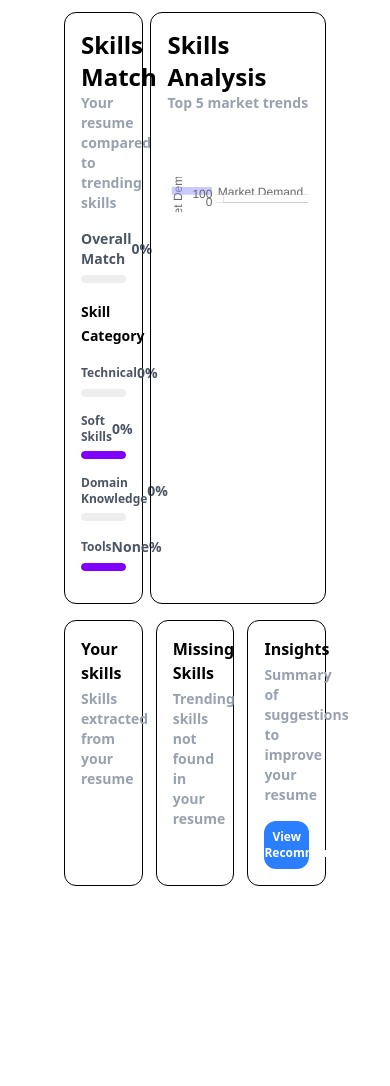
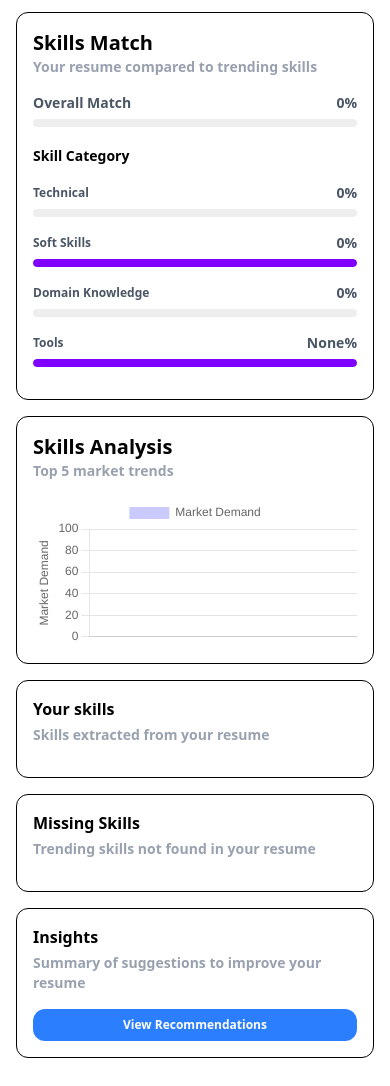
Before and after one commit to aust21/skill-gap-analyzer, a Flask app: page /dashboard in a window 390 px wide. Shown: the part 252-1338 px from the top of the page. Before the commit the page ends 1138 px from the top, so only its background shows below. Run offline with Flask 2, Linux system fonts and the light colour scheme.

Commit message:
responsive

```diff
--- a/src/frontend/static/css/output.css
+++ b/src/frontend/static/css/output.css
@@ -18,9 +18,7 @@
     --color-blue-700: oklch(0.488 0.243 264.376);
     --color-blue-900: oklch(0.379 0.146 265.522);
     --color-blue-950: oklch(0.282 0.091 267.935);
-    --color-gray-50: oklch(0.985 0.002 247.839);
     --color-gray-100: oklch(0.967 0.003 264.542);
-    --color-gray-200: oklch(0.928 0.006 264.531);
     --color-gray-300: oklch(0.872 0.01 258.338);
     --color-gray-400: oklch(0.707 0.022 261.325);
     --color-gray-500: oklch(0.551 0.027 264.364);
@@ -34,6 +32,8 @@
     --text-xs--line-height: calc(1 / 0.75);
     --text-sm: 0.875rem;
     --text-sm--line-height: calc(1.25 / 0.875);
+    --text-base: 1rem;
+    --text-base--line-height: calc(1.5 / 1);
     --text-lg: 1.125rem;
     --text-lg--line-height: calc(1.75 / 1.125);
     --text-xl: 1.25rem;
@@ -46,7 +46,6 @@
     --font-weight-semibold: 600;
     --font-weight-bold: 700;
     --tracking-tight: -0.025em;
-    --tracking-wider: 0.05em;
     --radius-md: 0.375rem;
     --radius-lg: 0.5rem;
     --radius-xl: 0.75rem;
@@ -286,9 +276,6 @@
   }
   .mt-8 {
     margin-top: calc(var(--spacing) * 8);
-  }
-  .mt-16 {
-    margin-top: calc(var(--spacing) * 16);
   }
   .mt-\[1rem\] {
     margin-top: 1rem;
@@ -401,14 +373,8 @@
   .w-\[5rem\] {
     width: 5rem;
   }
-  .w-\[30\%\] {
-    width: 30%;
-  }
   .w-\[40\%\] {
     width: 40%;
-  }
-  .w-\[67\%\] {
-    width: 67%;
   }
   .w-\[70\%\] {
     width: 70%;
@@ -422,32 +388,34 @@
   .w-full {
     width: 100%;
   }
-  .min-w-full {
-    min-width: 100%;
+  .flex-shrink {
+    flex-shrink: 1;
   }
   .flex-shrink-0 {
     flex-shrink: 0;
   }
+  .border-collapse {
+    border-collapse: collapse;
+  }
   .translate-x-\[-50\%\] {
     --tw-translate-x: -50%;
-    translate: var(--tw-translate-x) var(--tw-translate-y);
-  }
-  .-translate-y-1\/2 {
-    --tw-translate-y: calc(calc(1/2 * 100%) * -1);
     translate: var(--tw-translate-x) var(--tw-translate-y);
   }
   .translate-y-\[-50\%\] {
     --tw-translate-y: -50%;
     translate: var(--tw-translate-x) var(--tw-translate-y);
   }
-  .transform {
-    transform: var(--tw-rotate-x) var(--tw-rotate-y) var(--tw-rotate-z) var(--tw-skew-x) var(--tw-skew-y);
-  }
   .cursor-pointer {
     cursor: pointer;
   }
+  .resize {
+    resize: both;
+  }
   .grid-cols-1 {
     grid-template-columns: repeat(1, minmax(0, 1fr));
+  }
+  .flex-col {
+    flex-direction: column;
   }
   .flex-wrap {
     flex-wrap: wrap;
@@ -631,17 +569,11 @@
   .px-5 {
     padding-inline: calc(var(--spacing) * 5);
   }
-  .px-6 {
-    padding-inline: calc(var(--spacing) * 6);
-  }
   .px-8 {
     padding-inline: calc(var(--spacing) * 8);
   }
   .px-10 {
     padding-inline: calc(var(--spacing) * 10);
-  }
-  .px-16 {
-    padding-inline: calc(var(--spacing) * 16);
   }
   .py-1 {
     padding-block: calc(var(--spacing) * 1);
@@ -841,9 +746,35 @@
       outline-color: var(--color-white);
     }
   }
-  .disabled\:opacity-50 {
-    &:disabled {
-      opacity: 50%;
+  .sm\:px-8 {
+    @media (width >= 40rem) {
+      padding-inline: calc(var(--spacing) * 8);
+    }
+  }
+  .sm\:text-sm {
+    @media (width >= 40rem) {
+      font-size: var(--text-sm);
+      line-height: var(--tw-leading, var(--text-sm--line-height));
+    }
+  }
+  .md\:mt-4 {
+    @media (width >= 48rem) {
+      margin-top: calc(var(--spacing) * 4);
+    }
+  }
+  .md\:mt-8 {
+    @media (width >= 48rem) {
+      margin-top: calc(var(--spacing) * 8);
+    }
+  }
+  .md\:mt-16 {
+    @media (width >= 48rem) {
+      margin-top: calc(var(--spacing) * 16);
+    }
+  }
+  .md\:w-\[30\%\] {
+    @media (width >= 48rem) {
+      width: 30%;
     }
   }
   .md\:w-\[50\%\] {
@@ -851,14 +782,46 @@
       width: 50%;
     }
   }
+  .md\:w-\[67\%\] {
+    @media (width >= 48rem) {
+      width: 67%;
+    }
+  }
   .md\:grid-cols-2 {
     @media (width >= 48rem) {
       grid-template-columns: repeat(2, minmax(0, 1fr));
     }
   }
-  .md\:grid-cols-3 {
+  .md\:flex-row {
     @media (width >= 48rem) {
-      grid-template-columns: repeat(3, minmax(0, 1fr));
+      flex-direction: row;
+    }
+  }
+  .md\:px-16 {
+    @media (width >= 48rem) {
+      padding-inline: calc(var(--spacing) * 16);
+    }
+  }
+  .md\:text-2xl {
+    @media (width >= 48rem) {
+      font-size: var(--text-2xl);
+      line-height: var(--tw-leading, var(--text-2xl--line-height));
+    }
+  }
+  .md\:text-base {
+    @media (width >= 48rem) {
+      font-size: var(--text-base);
+      line-height: var(--tw-leading, var(--text-base--line-height));
+    }
+  }
+  .lg\:mt-16 {
+    @media (width >= 64rem) {
+      margin-top: calc(var(--spacing) * 16);
+    }
+  }
+  .lg\:w-\[30\%\] {
+    @media (width >= 64rem) {
+      width: 30%;
     }
   }
   .lg\:w-\[40\%\] {
@@ -866,14 +829,19 @@
       width: 40%;
     }
   }
-  .lg\:grid-cols-2 {
+  .lg\:w-\[67\%\] {
     @media (width >= 64rem) {
-      grid-template-columns: repeat(2, minmax(0, 1fr));
+      width: 67%;
     }
   }
   .lg\:grid-cols-3 {
     @media (width >= 64rem) {
       grid-template-columns: repeat(3, minmax(0, 1fr));
+    }
+  }
+  .lg\:flex-row {
+    @media (width >= 64rem) {
+      flex-direction: row;
     }
   }
 }
@@ -892,42 +860,7 @@
   inherits: false;
   initial-value: 0;
 }
-@property --tw-rotate-x {
-  syntax: "*";
-  inherits: false;
-  initial-value: rotateX(0);
-}
-@property --tw-rotate-y {
-  syntax: "*";
-  inherits: false;
-  initial-value: rotateY(0);
-}
-@property --tw-rotate-z {
-  syntax: "*";
-  inherits: false;
-  initial-value: rotateZ(0);
-}
-@property --tw-skew-x {
-  syntax: "*";
-  inherits: false;
-  initial-value: skewX(0);
-}
-@property --tw-skew-y {
-  syntax: "*";
-  inherits: false;
-  initial-value: skewY(0);
-}
 @property --tw-space-y-reverse {
-  syntax: "*";
-  inherits: false;
-  initial-value: 0;
-}
-@property --tw-space-x-reverse {
-  syntax: "*";
-  inherits: false;
-  initial-value: 0;
-}
-@property --tw-divide-y-reverse {
   syntax: "*";
   inherits: false;
   initial-value: 0;
--- a/src/frontend/templates/dash/dashboard.html
+++ b/src/frontend/templates/dash/dashboard.html
@@ -1,7 +1,11 @@
-<section class="py-3 px-16">
-  <div class="flex justify-between items-stretch w-full">
-    <div class="border border-1 rounded-xl w-[30%] p-4">
-      <h2 class="font-bold text-2xl">Skills Match</h2>
+<section class="py-3 px-4 sm:px-8 md:px-16">
+  <!-- Top Row - Skills Match & Analysis -->
+  <div
+    class="flex flex-col lg:flex-row justify-between items-stretch w-full gap-4 mb-4"
+  >
+    <!-- Skills Match Card -->
+    <div class="border border-1 rounded-xl w-full lg:w-[30%] p-4">
+      <h2 class="font-bold text-xl md:text-2xl">Skills Match</h2>
       <p class="text-gray-400 font-semibold text-sm">
         Your resume compared to trending skills
       </p>
@@ -23,50 +27,36 @@
 
         <div class="w-full">
           <span class="font-semibold text-sm">Skill Category</span>
-
           {% include 'dash/skills_categories.html' %}
         </div>
       </div>
     </div>
 
-    <div class="border border-1 rounded-xl w-[67%] p-4">
-      <h2 class="font-bold text-2xl">Skills Analysis</h2>
+    <!-- Skills Analysis Card -->
+    <div class="border border-1 rounded-xl w-full lg:w-[67%] p-4">
+      <h2 class="font-bold text-xl md:text-2xl">Skills Analysis</h2>
       <p class="text-gray-400 font-semibold text-sm">Top 5 market trends</p>
-      <div class="w-full mt-16">
-        <canvas id="skillsChart" width="600" height="150"></canvas>
+      <div class="w-full mt-4 md:mt-8 lg:mt-16">
+        <canvas id="skillsChart" class="w-full" height="150"></canvas>
       </div>
     </div>
   </div>
 
-  <!-- matching skills -->
-
-  <div class="flex justify-between items-stretch my-4">
-    <div class="border border-1 rounded-xl w-[30%] p-4">
+  <!-- Bottom Row - Skills Cards -->
+  <div
+    class="flex flex-col md:flex-row justify-between items-stretch gap-4 my-4"
+  >
+    <!-- Your Skills Card -->
+    <div class="border border-1 rounded-xl w-full md:w-[30%] p-4">
       <h4 class="font-semibold">Your skills</h4>
       <p class="text-sm font-semibold text-gray-400 mt-1">
         Skills extracted from your resume
       </p>
 
-      <div class="flex flex-wrap overflow-x-hidden items-center gap-3 mt-4">
+      <div class="flex flex-wrap items-center gap-2 mt-4">
         {% for skill in extracted_skills %}
-        <p class="bg-green-400 rounded-3xl py-1 px-4 font-semibold text-sm">
-          {{skill}}
-        </p>
-        {% endfor %}
-      </div>
-    </div>
-
-    <!-- missing skills -->
-
-    <div class="border border-1 rounded-xl w-[30%] p-4">
-      <h4 class="font-semibold">Missing Skills</h4>
-      <p class="text-sm font-semibold text-gray-400 mt-1">
-        Trending skills not found in your resume
-      </p>
-      <div class="flex flex-wrap overflow-x-hidden items-center gap-3 mt-4">
-        {% for skill in missing %}
         <p
-          class="rounded-3xl py-1 px-4 font-semibold text-sm border border-red-400 text-red-400"
+          class="bg-green-400 rounded-3xl py-1 px-3 font-semibold text-xs sm:text-sm"
         >
           {{skill}}
         </p>
@@ -74,16 +64,32 @@
       </div>
     </div>
 
-    <!-- recommendations -->
+    <!-- Missing Skills Card -->
+    <div class="border border-1 rounded-xl w-full md:w-[30%] p-4">
+      <h4 class="font-semibold">Missing Skills</h4>
+      <p class="text-sm font-semibold text-gray-400 mt-1">
+        Trending skills not found in your resume
+      </p>
+      <div class="flex flex-wrap items-center gap-2 mt-4">
+        {% for skill in missing %}
+        <p
+          class="rounded-3xl py-1 px-3 font-semibold text-xs sm:text-sm border border-red-400 text-red-400"
+        >
+          {{skill}}
+        </p>
+        {% endfor %}
+      </div>
+    </div>
 
-    <div class="border border-1 rounded-xl w-[30%] p-4">
+    <!-- Insights Card -->
+    <div class="border border-1 rounded-xl w-full md:w-[30%] p-4">
       <h4 class="font-semibold">Insights</h4>
       <p class="text-sm font-semibold text-gray-400 mt-1">
         Summary of suggestions to improve your resume
       </p>
       <div class="mt-4">
-        <div class="mt-4">
-          <p class="font-semibold">
+        <div class="mt-2 md:mt-4">
+          <p class="font-semibold text-sm md:text-base">
             <span class="text-gray-500">{{insigths}}</span>
           </p>
           <a
--- a/src/frontend/templates/dash/index.html
+++ b/src/frontend/templates/dash/index.html
@@ -15,8 +15,8 @@
     />
     <script src="https://cdn.jsdelivr.net/npm/chart.js"></script>
   </head>
-  <body>
-    <header class="py-8">
+  <body class="overflow-x-hidden">
+    <header class="py-8 w-full">
       <div class="text-center mb-8">
         <h1 class="text-3xl font-bold tracking-tight">
           Resume Skills Analytics Dashboard
@@ -41,17 +41,6 @@
               >Dashboard</a
             >
           </li>
-          <!-- <li
-            class="flex justify-center items-center gap-3 font-semibold text-sm py-1 px-8 rounded-md {{ 'bg-white' if view == 'analytics' else '' 'text-black' if view == 'analytics' else 'text-gray-400'}}"
-          >
-            <img
-              src="{{url_for('static', filename='assets/graph.png')}}"
-              alt="dashboard"
-              class="w-[.9rem]"
-            /><a href="{{url_for('views.dashboard', view='analytics')}}"
-              >Analytics</a
-            >
-          </li> -->
           <li
             class="flex justify-center items-center gap-3 font-semibold text-sm py-1 px-8 rounded-md {{ 'bg-white' if view == 'recommendation' else '' 'text-black' if view == 'recommendation' else 'text-gray-400' }}"
           >
```
Also changed, not shown: other parts of src/frontend/static/css/output.css (+10 -91 lines), src/frontend/templates/dash/recommendations.html (+0 -19 lines).
